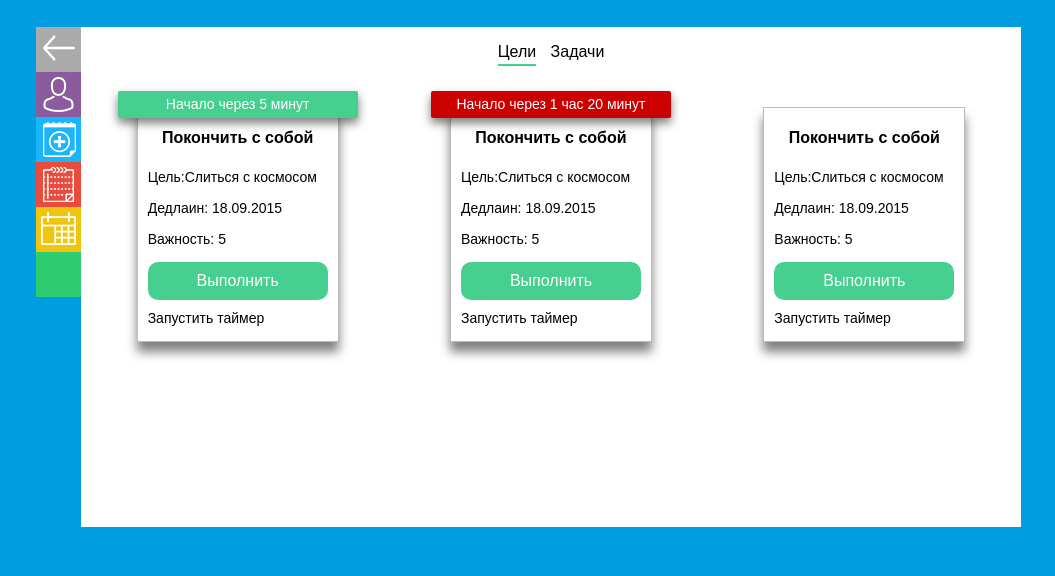
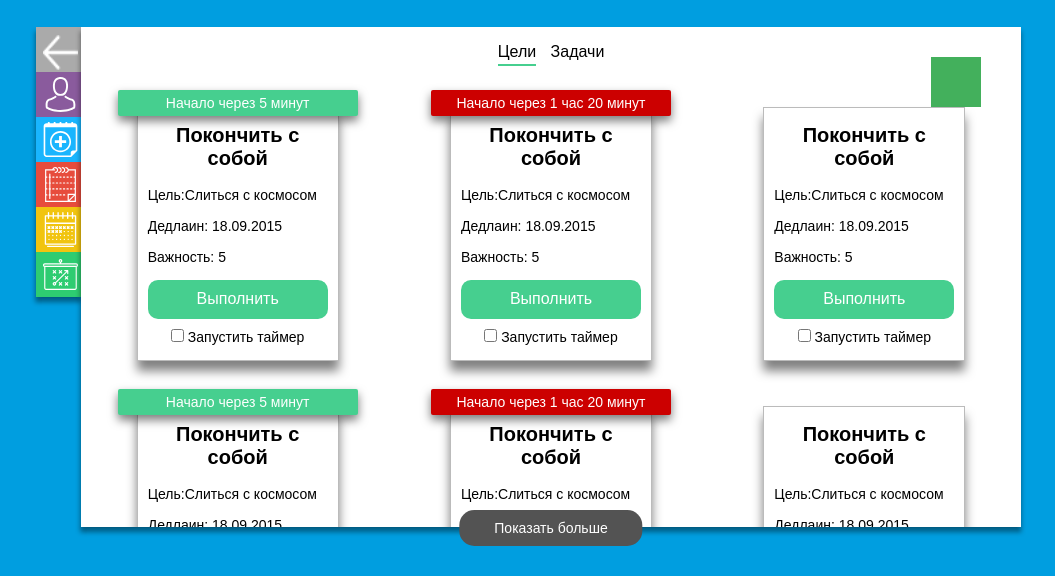
Before and after one commit to turushev2/Frank, a website: page events.html in a window 1280 px wide. Shown: the part 105-681 px from the top of the page, without its empty margins (89-1144 px from the left). Drawn offline with nearby package versions, Linux system fonts and the light colour scheme; files that its build step writes are made by us from their sources.

Commit message:
add shadow

```diff
--- a/events.html
+++ b/events.html
@@ -6,7 +6,7 @@
   <link rel="stylesheet" href="css/style.css">
 
 </head>
-<body class ="page-events">
+<body class ="general__events">
  <div class="frank-title">
       <p class="frank-title__frank">Frank</p>
       <h2 class ="frank-title__name">События</h2>
@@ -21,6 +21,9 @@
      <a href="" class="menu-main__item menu-main--planning"></a>
     </div>
     <div class="main-window">
+      <div class="add-sticker">
+        <a href="" class="add-stikers__plus"></a>
+      </div>
       <ul class="main-window__controls">
         <li class="main-window__controls--item active">
           <a href="#" class="main-window__controls--link">
@@ -31,7 +34,6 @@
           <a href="#" class="main-window__controls--link">
             Задачи
           </a>
-
         </li>
       </ul>
       <ul class="main-window__stikers">
@@ -42,12 +44,12 @@
                 <p>Начало через 5 минут</p>
               </div>
               <div class="stikers__element--content">
-                <h4>Покончить с собой</h4>
+                <h2 class="stikers__h2">Покончить с собой</h2>
                 <p>Цель:Слиться с космосом</p>
                 <p>Дедлаин: 18.09.2015</p>
                 <p>Важность: 5</p>
                 <a href="" class="complete">Выполнить</a>
-                <p>Запустить таймер</p>
+                <p class="timer"><input type="checkbox"> Запустить таймер</p>
               </div>
             </div>
             <div class="stikers__element">
@@ -55,23 +57,62 @@
                 <p>Начало через 1 час 20 минут</p>
               </div>
               <div class="stikers__element--content">
-                <h4>Покончить с собой</h4>
+                <h2 class="stikers__h2">Покончить с собой</h2>
                 <p>Цель:Слиться с космосом</p>
                 <p>Дедлаин: 18.09.2015</p>
                 <p>Важность: 5</p>
                 <a href="" class="complete">Выполнить</a>
-                <p>Запустить таймер</p>
+                <p class="timer"><input type="checkbox"> Запустить таймер</p>
               </div>
             </div>
             <div class="stikers__element">
 
               <div class="stikers__element--content">
-                <h4>Покончить с собой</h4>
+                <h2 class="stikers__h2">Покончить с собой</h2>
                 <p>Цель:Слиться с космосом</p>
                 <p>Дедлаин: 18.09.2015</p>
                 <p>Важность: 5</p>
                 <a href="" class="complete">Выполнить</a>
-                <p>Запустить таймер</p>
+                <p class="timer"><input type="checkbox"> Запустить таймер</p>
+              </div>
+            </div>
+          </div>
+          <div class="stikers">
+            <div class="stikers__element">
+              <div class="stikers__element--default default-color-2">
+                <p>Начало через 5 минут</p>
+              </div>
+              <div class="stikers__element--content">
+                <h2 class="stikers__h2">Покончить с собой</h2>
+                <p>Цель:Слиться с космосом</p>
+                <p>Дедлаин: 18.09.2015</p>
+                <p>Важность: 5</p>
+                <a href="" class="complete">Выполнить</a>
+                <p class="timer"><input type="checkbox"> Запустить таймер</p>
+              </div>
+            </div>
+            <div class="stikers__element">
+              <div class="stikers__element--default default-color-1">
+                <p>Начало через 1 час 20 минут</p>
+              </div>
+              <div class="stikers__element--content">
+                <h2 class="stikers__h2">Покончить с собой</h2>
+                <p>Цель:Слиться с космосом</p>
+                <p>Дедлаин: 18.09.2015</p>
+                <p>Важность: 5</p>
+                <a href="" class="complete">Выполнить</a>
+                <p class="timer"><input type="checkbox"> Запустить таймер</p>
+              </div>
+            </div>
+            <div class="stikers__element">
+
+              <div class="stikers__element--content">
+                <h2 class="stikers__h2">Покончить с собой</h2>
+                <p>Цель:Слиться с космосом</p>
+                <p>Дедлаин: 18.09.2015</p>
+                <p>Важность: 5</p>
+                <a href="" class="complete">Выполнить</a>
+                <p class="timer"><input type="checkbox"> Запустить таймер</p>
               </div>
             </div>
           </div>
@@ -83,12 +124,12 @@
                 <p>Начало через 5 минут</p>
               </div>
               <div class="stikers__element--content">
-                <h4>Начать учиться</h4>
+                <h2 class="stikers__h2">Покончить с собой</h2>
                 <p>Цель:Уйти в небытие</p>
                 <p>Дедлаин: 18.09.2015</p>
                 <p>Важность: 5</p>
                 <a href="" class="complete">Выполнить</a>
-                <p>Запустить таймер</p>
+                <p class="timer"><input type="checkbox"> Запустить таймер</p>
               </div>
             </div>
             <div class="stikers__element">
@@ -96,12 +137,12 @@
                 <p>Начало через 1 час 20 минут</p>
               </div>
               <div class="stikers__element--content">
-                <h4>Покончить с собой</h4>
+                <h2 class="stikers__h2">Покончить с собой</h2>
                 <p>Цель:Слиться с космосом</p>
                 <p>Дедлаин: 18.09.2015</p>
                 <p>Важность: 5</p>
                 <a href="" class="complete">Выполнить</a>
-                <p>Запустить таймер</p>
+                <p class="timer"><input type="checkbox"> Запустить таймер</p>
               </div>
             </div>
             <div class="stikers__element">
@@ -109,20 +150,27 @@
                 <p>Начало через 5 минут</p>
               </div>
               <div class="stikers__element--content">
-                <h4>Покончить с собой</h4>
+                <h2 class="stikers__h2">Покончить с собой</h2>
                 <p>Цель:Слиться с космосом</p>
                 <p>Дедлаин: 18.09.2015</p>
                 <p>Важность: 5</p>
                 <a href="" class="complete">Выполнить</a>
-                <p>Запустить таймер</p>
+                <p class="timer"><input type="checkbox"> Запустить таймер</p>
               </div>
             </div>
           </div>
          </li>
       </ul>
-
+    </div>
+    <div class="more">
+        <a href="">Показать больше</a>
     </div>
   </main>
+  <div class="container">
+    <footer class="footer">
+
+    </footer>
+  </div>
 </body>
 <script src="bower_components/jquery/dist/jquery.min.js"></script>
 <script src="js/script.js"></script>
--- /dev/null
+++ b/sass/add-sticker.scss
@@ -0,0 +1,15 @@
+.add-sticker {
+	position: absolute;
+	top: 30px;
+	background-color: #43b05c;
+	height: 50px;
+	width: 50px;
+	right: 40px;
+	a {
+
+	}
+	a:before {
+		content: "";
+		background-image: url(../img/plus.svg);
+	}
+}
--- a/sass/general.scss
+++ b/sass/general.scss
@@ -0,0 +1,5 @@
+.general {
+	&__events {
+		background-color: $blue;
+	}
+}
--- a/sass/main-window.scss
+++ b/sass/main-window.scss
@@ -1,15 +1,17 @@
 .main-window {
+	@include shadow();
+    margin-bottom: 40px;
 	background-color: #FFF;
 	width: 100%;
 	height: 500px;
+	overflow-y: scroll;
+	position: relative;
 	&__stikers{
 		padding-left: 0;
-
 		&--item {
 			list-style: none;
 			display: none;
 			&.active {
-
 				color: #bbb;
 				display: block;
 			}
@@ -40,14 +42,28 @@
 			&:first-child{
 				margin-left: 0;
 			}
-
 		}
 		&--link {
 			color: #000;
 			text-decoration: none;
 			display: block;
-
-
 	}
 
 }}
+.more{
+		position: absolute;
+
+		left: 50%;
+		transform: translateX(-50%);
+		bottom: 30px;
+
+		a {
+			background-color: #535353;
+			color: #fff;
+			padding: 10px 35px;
+        	border-radius: 15px;
+			font-size: 14px;
+			text-decoration: none;
+
+		}
+	}
--- a/sass/menu-main.scss
+++ b/sass/menu-main.scss
@@ -1,5 +1,6 @@
 .menu-main {
 	display: inline-block;
+	@include shadow();
 	position: absolute;
 	left: -45px;
 	&__item {
@@ -8,7 +9,6 @@
 		display: block;
 		background-color: #eee;
 		position: relative;
-
 		&:before {
 			content:"";
 			width: 35px;
@@ -18,51 +18,49 @@
 			left:7px;
 			position: absolute;
 		}
-
 	}
-
 	&--back{
 		background-color: $gray;
-
 		&:before{
 			background-image: url(../img/back.png);
 			top:8px;
+			background-size: cover;
 		}
 	}
 	&--profile{
 		background-color: $purple;
-
 		&:before{
-			background-image: url(../img/profile.png);
+			background-image: url(../img/avatar.svg);
+			background-size: cover;
 		}
-
 	}
 	&--events{
 		background-color: #19b5fe;
-
 		&:before{
-			background-image: url(../img/events.png);
+			background-image: url(../img/sign.svg);
+			background-size: cover;
 		}
 	}
 	&--notes{
 		background-color: $red;
 		&:before{
-			background-image: url(../img/notes.png);
+			background-image: url(../img/note.svg);
+			background-size: cover;
 		}
 	}
 	&--calendar{
 		background-color: $yellow;
-
 		&:before{
-			background-image: url(../img/calendar.png);
-			left: 5px;
+			background-image: url(../img/calendar.svg);
+			background-size: cover;
+			;
 		}
 	}
 	&--planning{
 		background-color: $green;
-
 		&:before{
-			background-image: url(../img/planning.png);
+			background-image: url(../img/tactics.svg);
+			background-size: cover;
 		}
 	}
 }
--- a/sass/stikers.scss
+++ b/sass/stikers.scss
@@ -2,10 +2,15 @@
 	display: flex;
 	justify-content: space-around;
 	padding-top: 15px;
+	&__h2 {
+		text-align: center;
+		font-size: 20px;
+	}
 	&__element {
+	    margin-bottom: 30px;
 		position: relative;
 		border: 1px solid;
-	box-shadow: 0px 10px 10px 0.25px rgba(0, 0, 0, 0.5);
+		@include Hshadow();
 		&--default {
 			box-shadow: 0px 5px 10px 0.25px rgba(0, 0, 0, 0.5);
 			border-radius: 2px;
@@ -25,9 +30,6 @@
 			color: #000;
 			width: 180px;
 			    padding: 0px 10px 0px 10px;
-			h4 {
-				text-align: center;
-			}
 			p{
 				margin-top: 10px;
 				margin-bottom: 15px;
@@ -50,4 +52,7 @@
     	color: #fff;
     	text-decoration: none;
 	}
+	.timer {
+		text-align: center;
+	}
 }
--- a/sass/style.scss
+++ b/sass/style.scss
@@ -1,6 +1,6 @@
 @import "variables.scss";
+@import "mixins.scss";
 @import "stikers.scss";
-@import "mixins.scss";
 @import "general.scss";
 @import "frank-title.scss";
 @import "menu-blocks.scss";
@@ -9,4 +9,4 @@
 @import "types.scss";
 @import "container.scss";
 @import "main-window.scss";
-@import "page-events.scss";
+@import "add-sticker.scss"
```
Also changed, not shown: img/next.svg (added), img/plus.svg (added), img/settings.svg (added), 1 other file.
